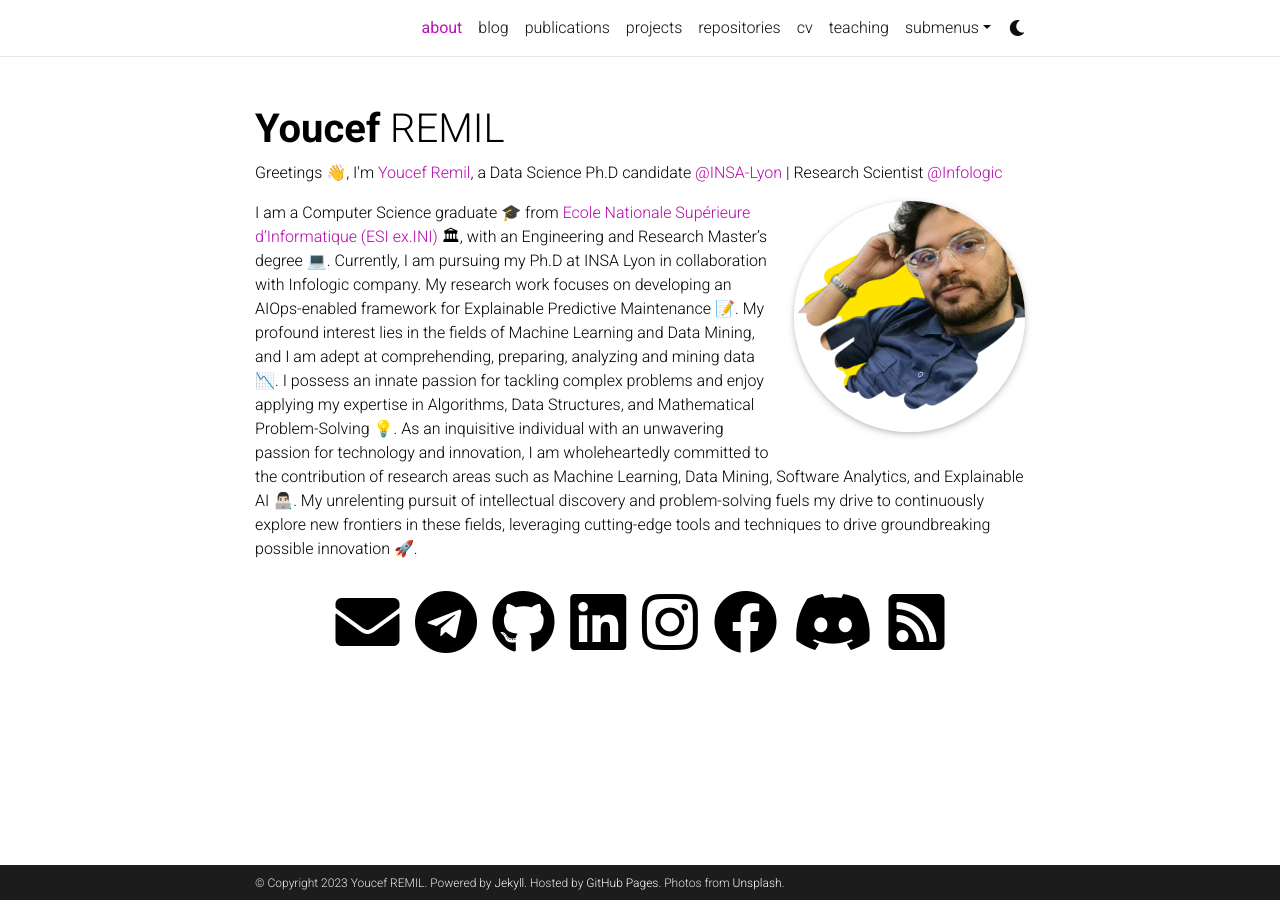
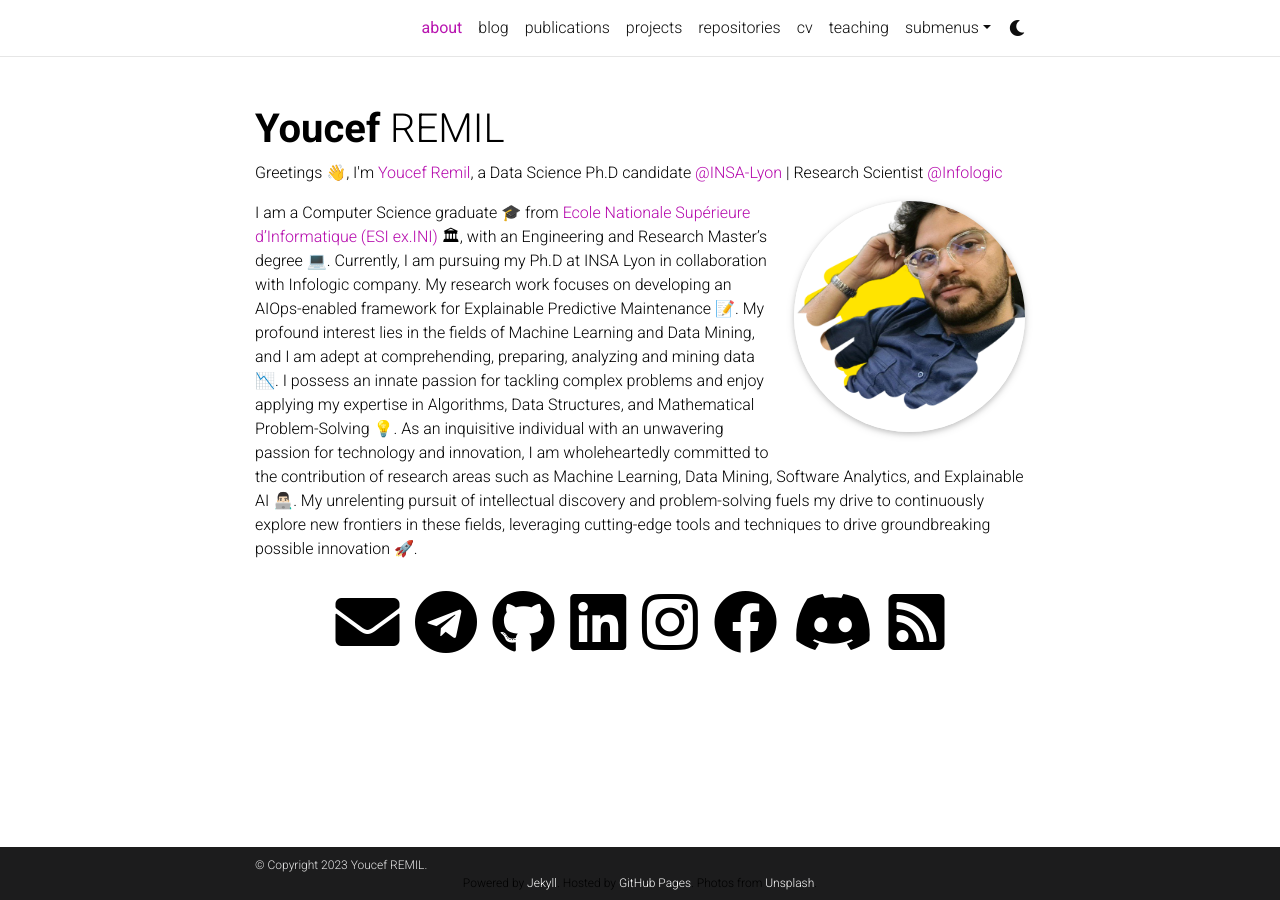
Before and after one commit to RemilYoucef/remilyoucef.github.io, a Jekyll site: the page built from _pages/about.md, in a window 1280 px wide. Built offline with Jekyll 4.4.1, drawn with Linux system fonts in a browser that asks for light colours; full-size pictures stand in for the smaller copies a plugin makes; comment, search, counter and statistics services are not loaded; a style sheet for code colours, icons or effects is not loaded.

Commit message:
change footer config.yml

```diff
--- a/_config.yml
+++ b/_config.yml
@@ -9,10 +9,12 @@
 email: youcef.remil.cs@gmail.com
 description: > # the ">" symbol means to ignore newlines until "footer_text:"
   A simple, whitespace theme for academics. Based on [*folio](https://github.com/bogoli/-folio) design.
-footer_text: >
+
+footer_text: '<div style="text-align: center;">
   Powered by <a href="https://jekyllrb.com/" target="_blank">Jekyll</a>.
   Hosted by <a href="https://pages.github.com/" target="_blank">GitHub Pages</a>.
-  Photos from <a href="https://unsplash.com" target="_blank">Unsplash</a>.
+  Photos from <a href="https://unsplash.com" target="_blank">Unsplash</a>.</div>'
+
 
 keywords: machine-learning, data-mining, pattern-mining, software-analytics, explainable-ai, aiops  # add your own keywords or leave empty
 
```
